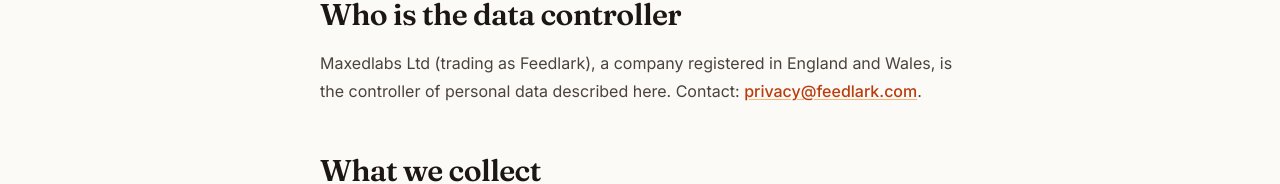
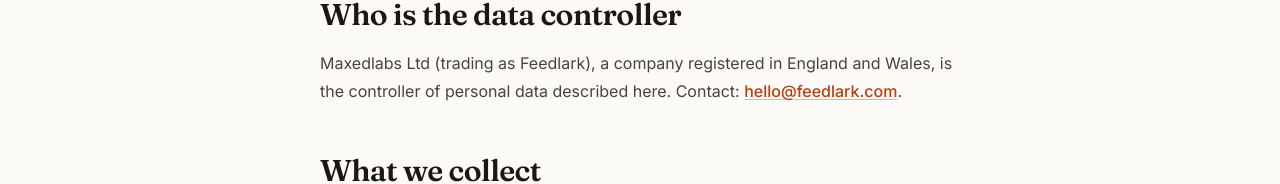
Before and after one commit to maxbeech/feedlark, a Next.js app: page /privacy in a window 1280 px wide. Shown: the part 300-484 px from the top of the page. Built offline with nearby package versions, Linux system fonts and the light colour scheme; no server answers.

Commit message:
chore(legal): public contact email -> hello@feedlark.com

```diff
--- a/src/app/(marketing)/privacy/page.tsx
+++ b/src/app/(marketing)/privacy/page.tsx
@@ -8,7 +8,7 @@
   noIndex: true,
 });
 
-const CONTACT = "privacy@feedlark.com";
+const CONTACT = "hello@feedlark.com";
 
 export default function PrivacyPage() {
   return (
--- a/src/app/(marketing)/terms/page.tsx
+++ b/src/app/(marketing)/terms/page.tsx
@@ -8,7 +8,7 @@
   noIndex: true,
 });
 
-const CONTACT = "support@feedlark.com";
+const CONTACT = "hello@feedlark.com";
 
 export default function TermsPage() {
   return (
```
Also changed, not shown: 1 other file (tests, documents, lock files or other folders).
